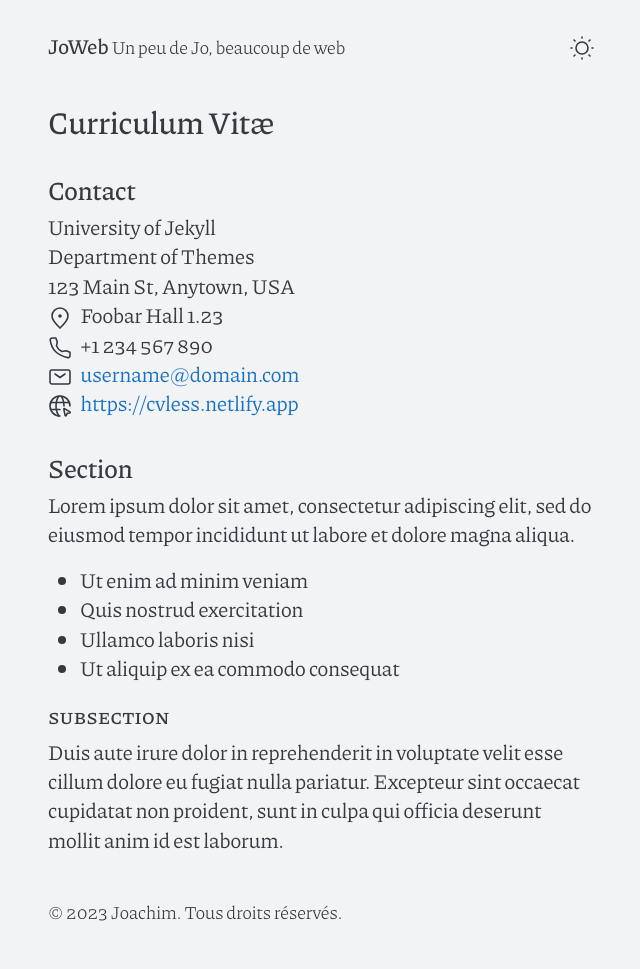
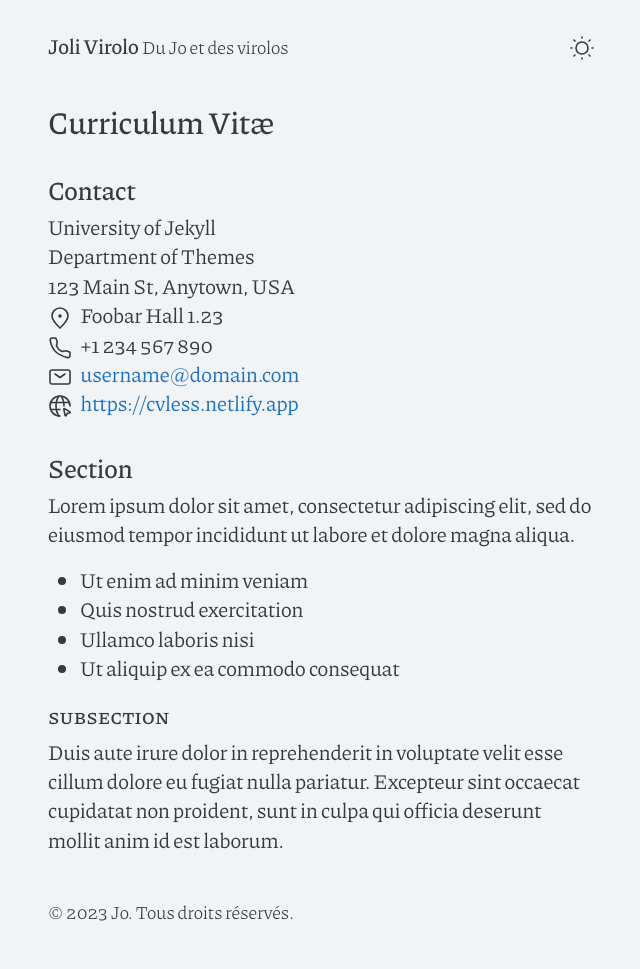
Before and after one commit to streketo/streketo.github.io, a Jekyll site: the page built from cv.md, in a window 1280 px wide. Shown: the whole page, without its empty margins (319-959 px from the left). Built offline with Jekyll 4.4.1, drawn with Linux system fonts in a browser that asks for light colours.

Commit message:
Update _config.yml

```diff
--- a/_config.yml
+++ b/_config.yml
@@ -1,7 +1,7 @@
 # site settings
 
-title:          JoWeb
-tagline:        Un peu de Jo, beaucoup de web
+title:          Joli Virolo
+tagline:        Du Jo et des virolos
 url:            # https://cvless.netlify.app
 baseurl:        ""
 permalink:      pretty
@@ -10,7 +10,7 @@ repo:           https://github.com/j0web/j0web.github.io # https://github.com/us
 # author settings
 
 author:
-  name:         Joachim
+  name:         Jo
   email:        dev@joweb.ovh
 photo:          # /assets/photo.jpg
 
```
